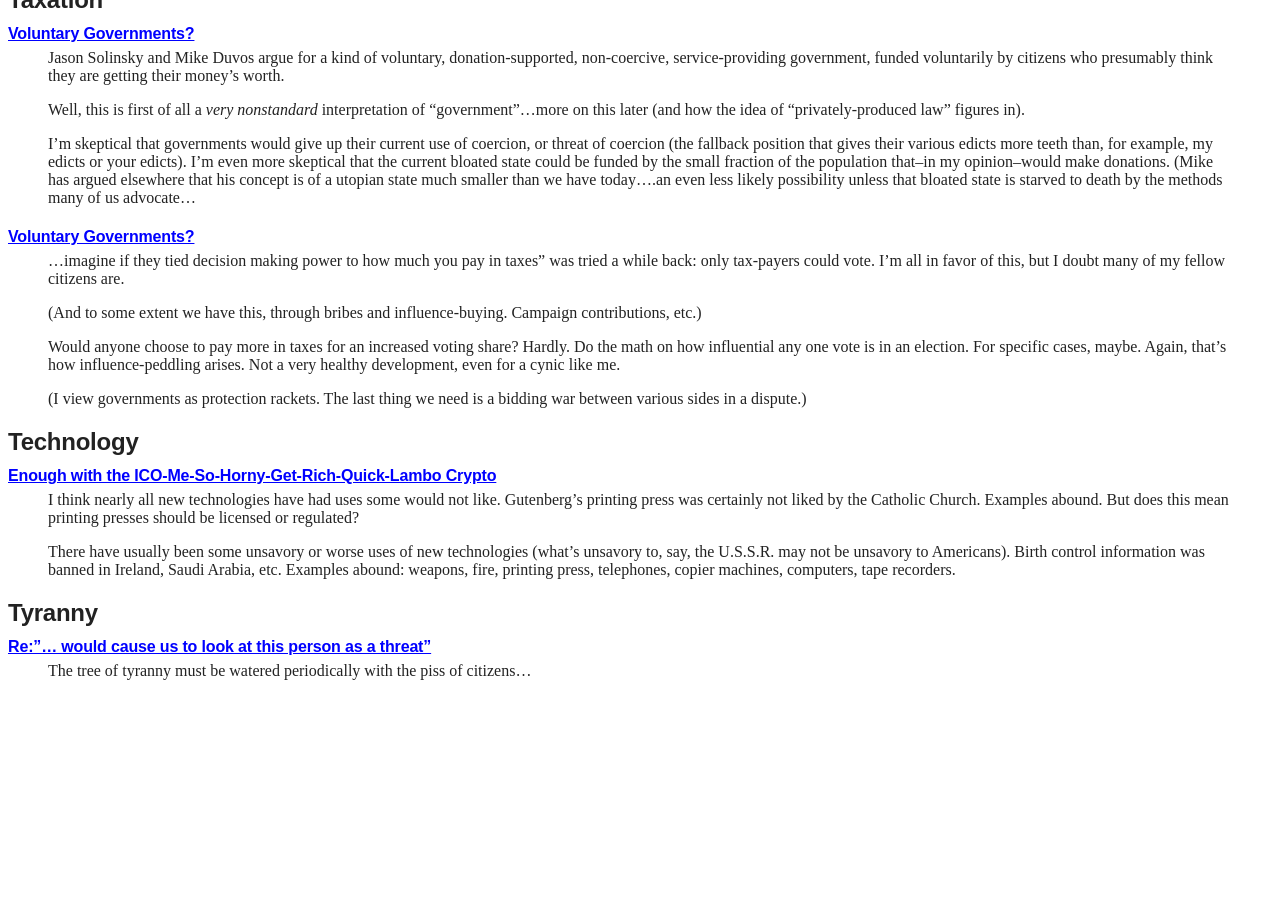
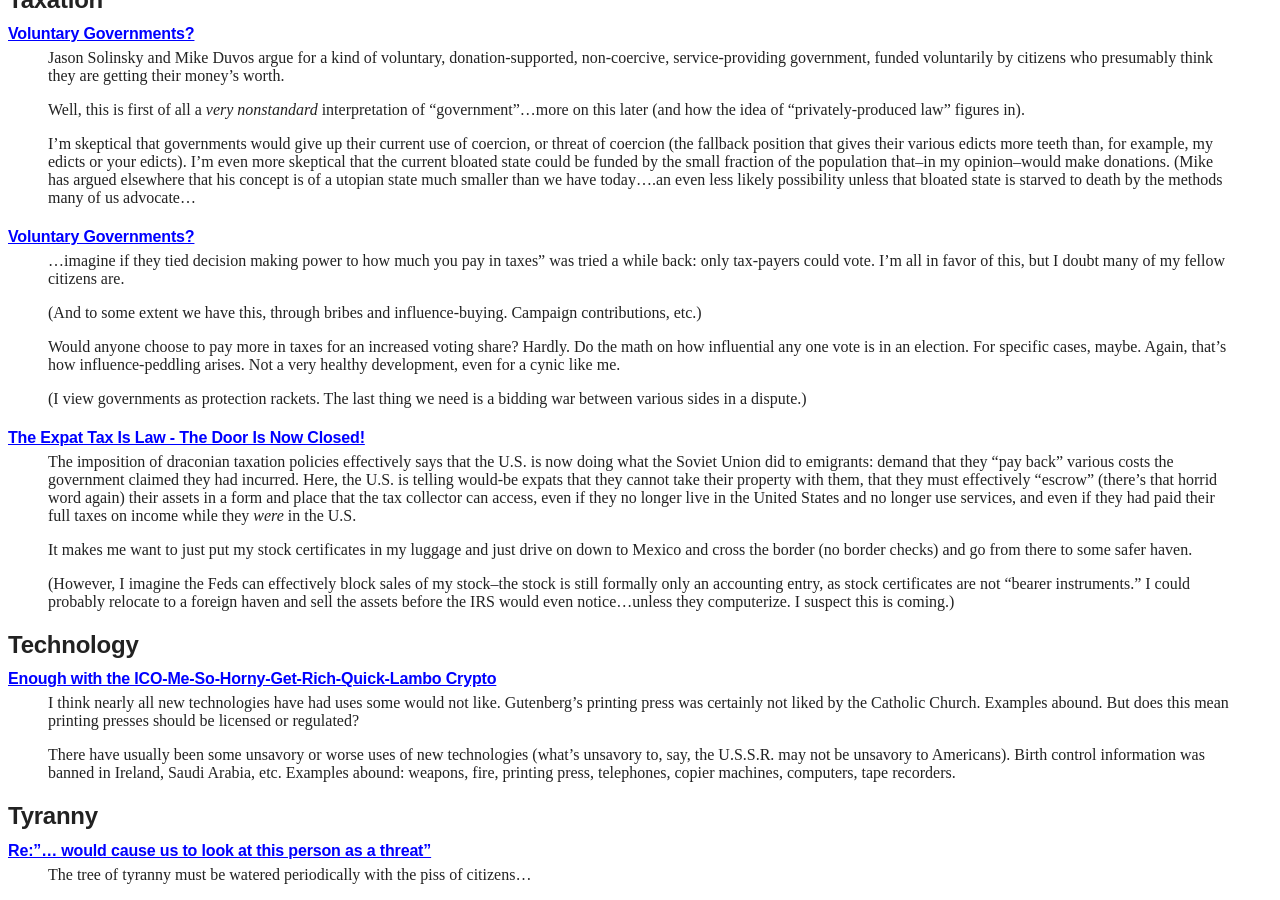
Before and after one commit to wakgill/deryk, a Jekyll site: the page built from tcm.md, in a window 1280 px wide and 900 px high, scrolled down 5314 px. Built offline with Jekyll 4.4.1, drawn with Linux system fonts in a browser that asks for light colours; before the commit the page ends 6010 px from its top, so only the background shows below that.

Commit message:
Update tcm.md

```diff
--- a/tcm.md
+++ b/tcm.md
@@ -420,6 +420,28 @@ very healthy development, even for a cynic like me.
 >(I view governments as protection rackets. The last thing we need is a
 bidding war between various sides in a dispute.)
 
+#### [The Expat Tax Is Law - The Door Is Now Closed!](http://mailing-list-archive.cryptoanarchy.wiki/archive/1996/09/376fce5d224f4db351a12c7e81abe0931667fc137c73be2c73615702a1b8de5e/)
+
+>The imposition of draconian taxation policies effectively says that the
+U.S. is now doing what the Soviet Union did to emigrants: demand that they
+"pay back" various costs the government claimed they had incurred. Here,
+the U.S. is telling would-be expats that they cannot take their property
+with them, that they must effectively "escrow" (there's that horrid word
+again) their assets in a form and place that the tax collector can access,
+even if they no longer live in the United States and no longer use
+services, and even if they had paid their full taxes on income while they
+_were_  in the U.S.
+>
+>It makes me want to just put my stock certificates in my luggage and just
+drive on down to Mexico and cross the border (no border checks) and go
+from there to some safer haven.
+>
+>(However, I imagine the Feds can effectively block sales of my stock--the
+stock is still formally only an accounting entry, as stock certificates
+are not "bearer instruments." I could probably relocate to a foreign haven
+and sell the assets before the IRS would even notice...unless they
+computerize. I suspect this is coming.)
+
 ## Technology
 
 #### [Enough with the ICO-Me-So-Horny-Get-Rich-Quick-Lambo Crypto](https://www.coindesk.com/enough-with-the-ico-me-so-horny-get-rich-quick-lambo-crypto)
```
